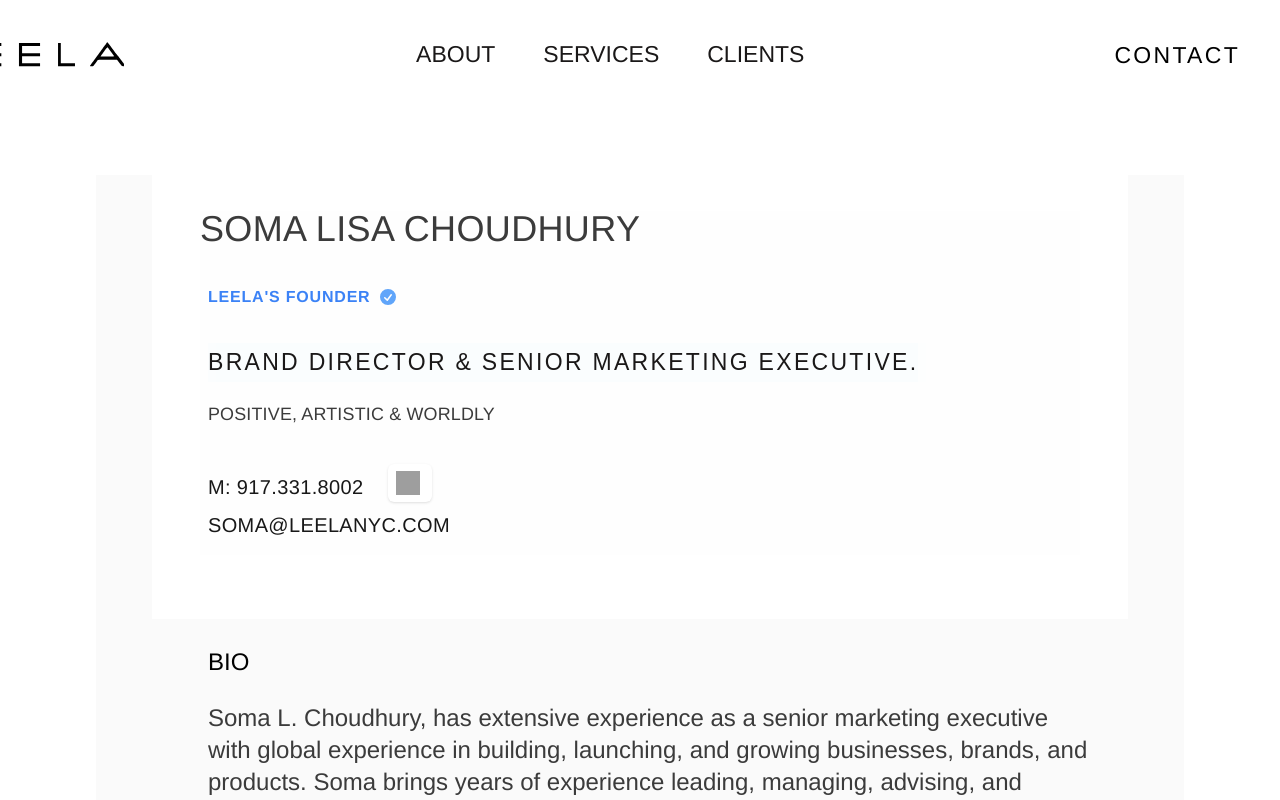
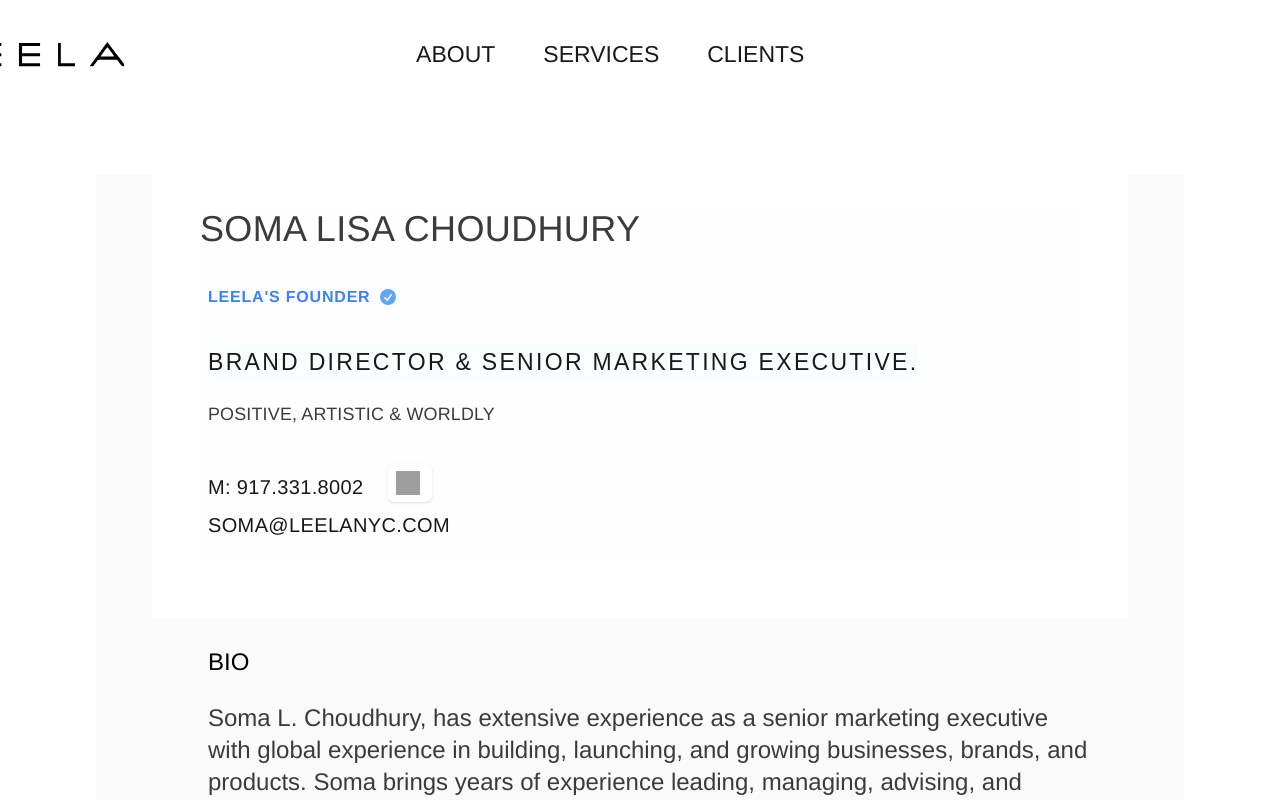
Before and after one commit to Naser2/leela, a Next.js app: page /about in a window 1280 px wide. Shown: the top 800 px of the page. Built offline with nearby package versions, Linux system fonts and the light colour scheme; grey boxes are pictures that could not be loaded.

Commit message:
Mobile Nav Done

```diff
--- a/src/components/Header.jsx
+++ b/src/components/Header.jsx
@@ -109,7 +109,7 @@ export function Header() {
   return (
     <header className="">
       <nav>
-        <div className="mx-none  lg:px-26 relative z-50 mx-auto flex  max-w-7xl  justify-between px-4 px-8 py-4 sm:px-6  sm:px-6">
+        <div className=" lg:px-26 relative z-50 mx-auto flex  max-w-7xl  justify-between px-4 px-8 py-4 sm:px-6  sm:px-6">
           <div className="a9Lpus relative z-10 flex items-center gap-16">
             <Link
               href="/"
@@ -159,7 +159,7 @@ export function Header() {
                             y: -32,
                             transition: { duration: 0.2 },
                           }}
-                          className="absolute inset-x-0 top-0 z-0 origin-top rounded-b-2xl bg-gray-50 px-6 pb-6 pt-32 shadow-2xl shadow-gray-900/20"
+                          className="absolute inset-x-0 top-0 z-0 origin-top rounded-b-2xl bg-gray-50 px-6 pb-24 pb-6 pt-32 shadow-2xl shadow-gray-900/20"
                         >
                           <div className="space-y-4 px-2">
                             <MobileNavLink href="/">Home</MobileNavLink>
@@ -168,15 +168,12 @@ export function Header() {
                             <MobileNavLink href="/services">
                               Services
                             </MobileNavLink>
-                            <MobileNavLink href="/portfolio">
-                              Portfolio
-                            </MobileNavLink>
                             <MobileNavLink href="/#clients">
                               Clients
                             </MobileNavLink>
-                          </div>
-                          <div className="mt-8 flex flex-col gap-4 ">
-                            <Button href="/#contact">Contact</Button>
+                            <MobileNavLink href="/contact">
+                              Contact
+                            </MobileNavLink>
                           </div>
                         </Popover.Panel>
                       </>
@@ -189,12 +186,6 @@ export function Header() {
               Log in
             </Button> */}
             {/* <DesktopMenuIcon /> */}
-            <Link
-              href="/#contact"
-              className="text-2  justify-center py-2 px-4  text-center !text-black  hover:bg-gray-900/50 hover:!text-white active:text-black  max-[700px]:hidden  sm:bg-white "
-            >
-              CONTACT
-            </Link>
           </div>
         </div>
       </nav>
```
